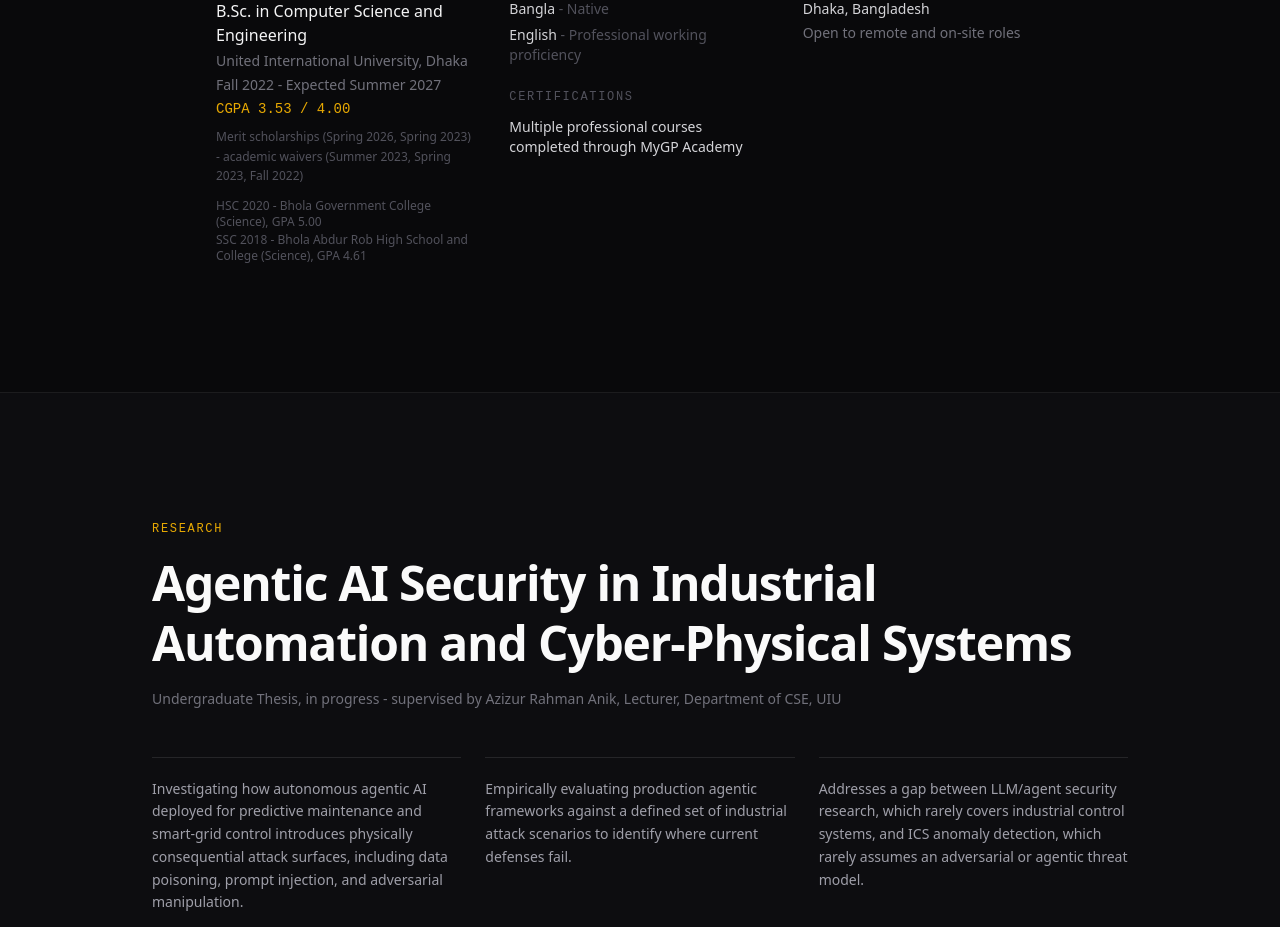
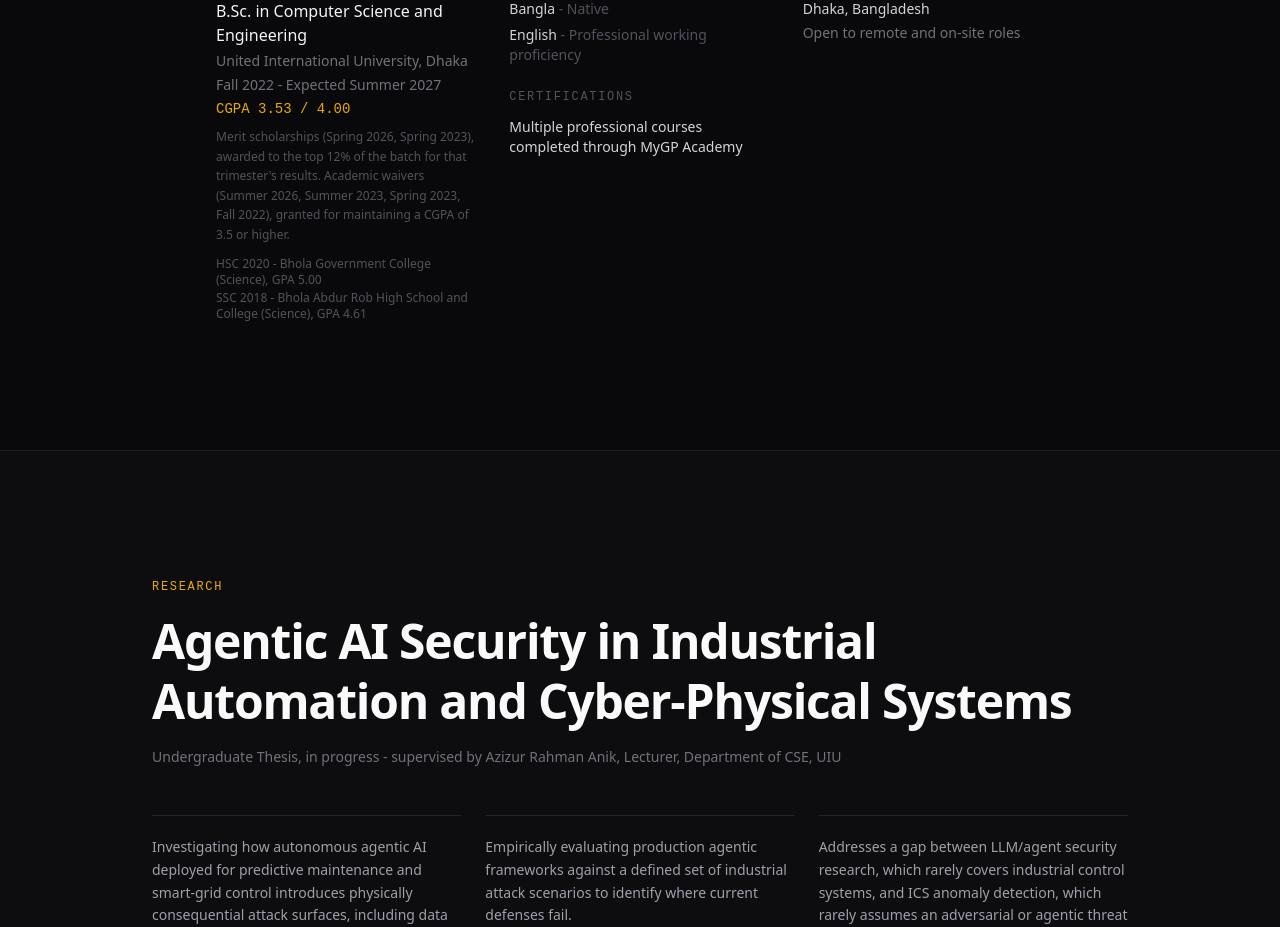
Before and after one commit to mahadi2002/mahadi-portfolio, a React (Vite) app: page / in a window 1280 px wide. Shown: the part 1460-2387 px from the top of the page. Built offline with nearby package versions, Linux system fonts and the light colour scheme.

Commit message:
Add Summer 2026 waiver, explain scholarship/waiver criteria
Notes now explain that waivers require a 3.5+ CGPA and merit
scholarships go to the top 12% of the batch each trimester.

```diff
--- a/src/data.ts
+++ b/src/data.ts
@@ -14,7 +14,8 @@ export const education = {
   school: "United International University, Dhaka",
   period: "Fall 2022 - Expected Summer 2027",
   gpa: "CGPA 3.53 / 4.00",
-  notes: "Merit scholarships (Spring 2026, Spring 2023) - academic waivers (Summer 2023, Spring 2023, Fall 2022)",
+  notes:
+    "Merit scholarships (Spring 2026, Spring 2023), awarded to the top 12% of the batch for that trimester's results. Academic waivers (Summer 2026, Summer 2023, Spring 2023, Fall 2022), granted for maintaining a CGPA of 3.5 or higher.",
   earlier: [
     { level: "HSC 2020", school: "Bhola Government College (Science)", result: "GPA 5.00" },
     { level: "SSC 2018", school: "Bhola Abdur Rob High School and College (Science)", result: "GPA 4.61" },
```
